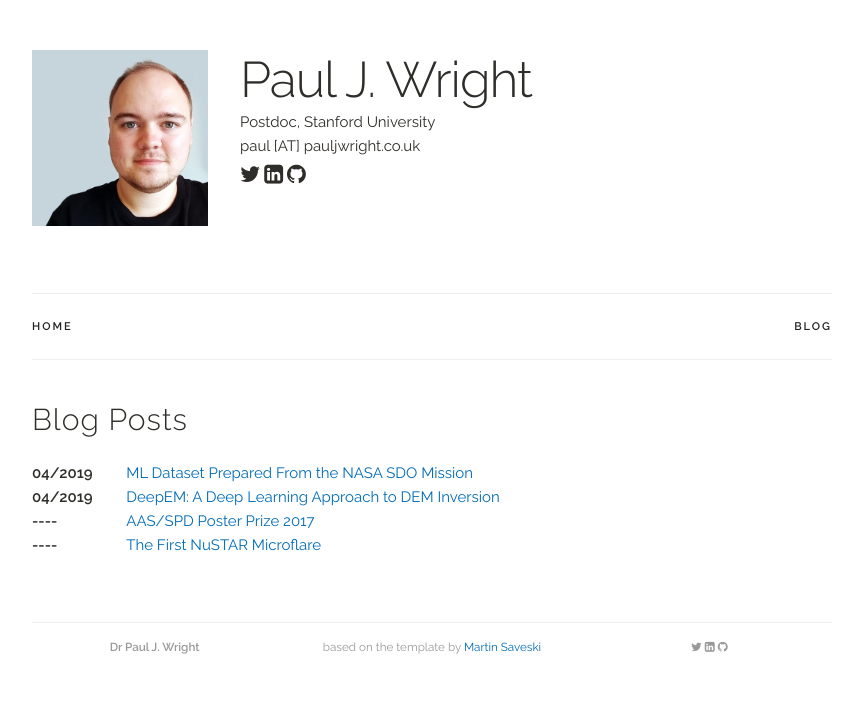
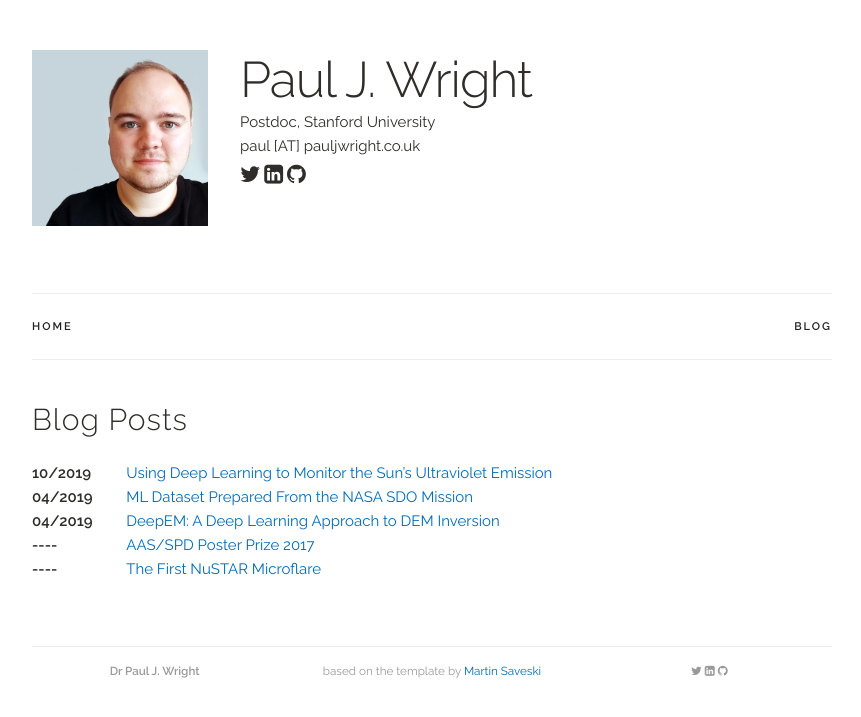
Before and after one commit to rookie0o9/rookie0o9.github.io, a Jekyll site: the page built from blog.html, in a window 1280 px wide. Shown: the top 717 px of the page, without its empty margins (208-1069 px from the left). Built offline with Jekyll 4.4.1, drawn with Linux system fonts in a browser that asks for light colours.

Commit message:
Updated blog

```diff
--- a/_data/blog.yaml
+++ b/_data/blog.yaml
@@ -1,4 +1,8 @@
 blog:
+
+- title: "Using Deep Learning to Monitor the Sun’s Ultraviolet Emission"
+  date: "10/2019"
+  url: "/projects/2019_ScienceAdvances"
 
 - title: "ML Dataset Prepared From the NASA SDO Mission"
   date: "04/2019"
```
